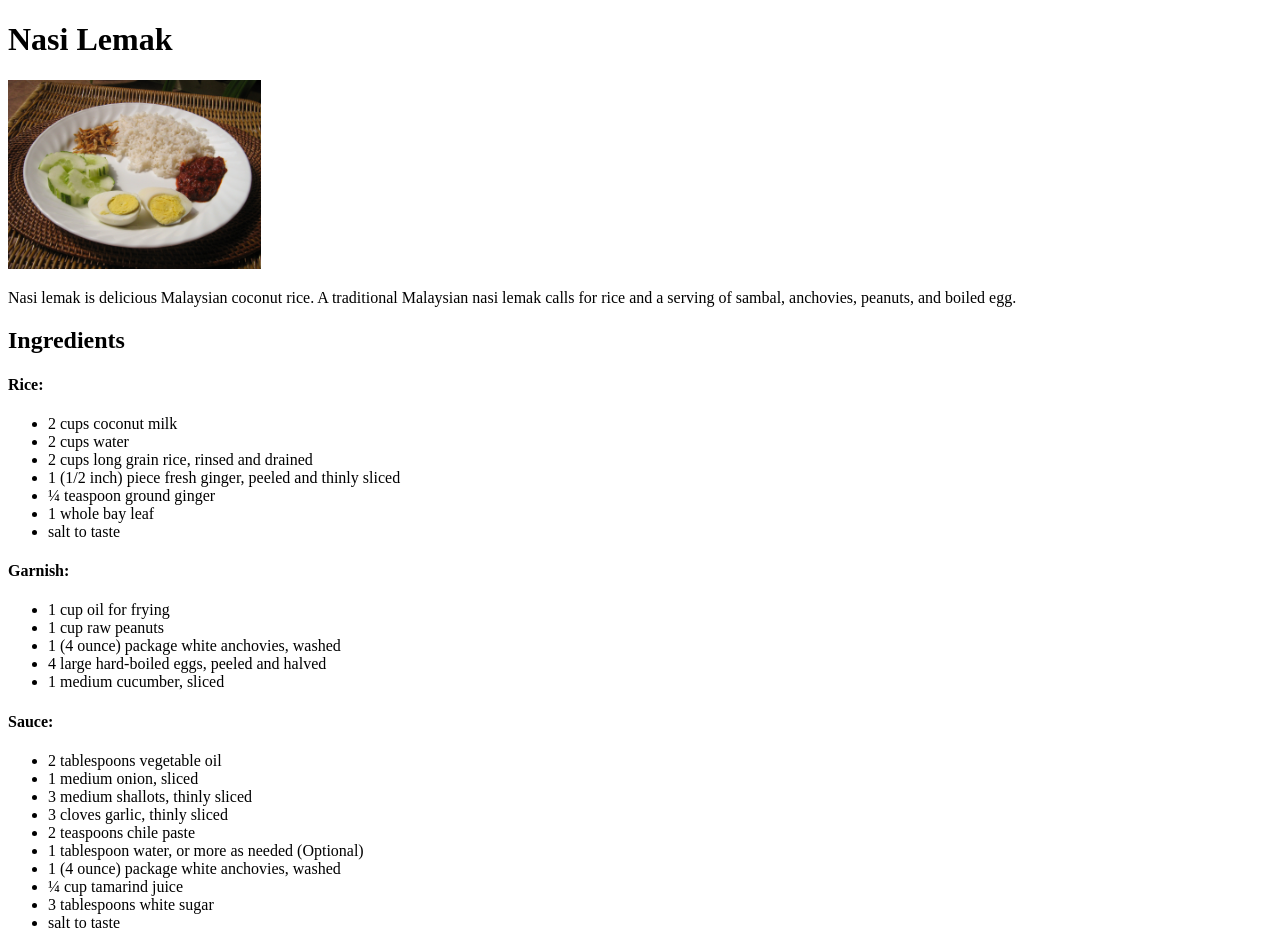
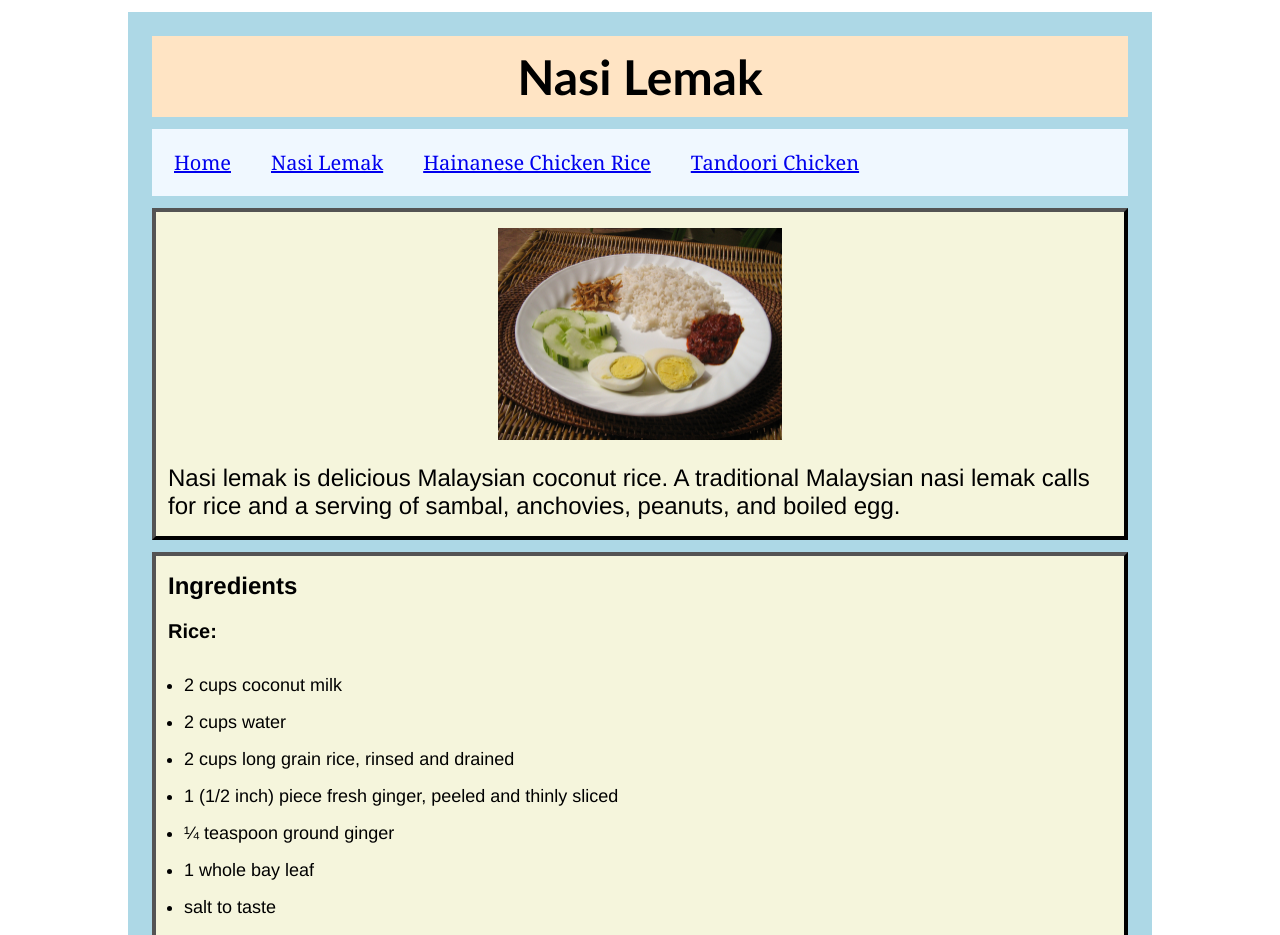
Before and after one commit to NuttyNut2299/odin-recipes, a plain HTML site: page recipes/nasi-lemak.html in a window 1280 px wide. Shown: the top 935 px of the page. Drawn offline with Linux system fonts and the light colour scheme.

Commit message:
Add simple css styling to nasi-lemak.html

```diff
--- a/recipes/nasi-lemak.html
+++ b/recipes/nasi-lemak.html
@@ -4,20 +4,32 @@
     <meta charset="UTF-8">
     <meta name="viewport" content="width=device-width, initial-scale=1.0">
     <title>Nasi Lemak</title>
+    <link rel="stylesheet" href="../style.css">
 </head>
 <body>
-    <h1>Nasi Lemak</h1>
+    <div class="background">
+        <h1 class="title">Nasi Lemak</h1>
 
-    <img src="./images/nasi-lemak.jpg" alt="Nasi Lemak" width="20%" height="20%">
+        <div class="top-bar">
+        <ul>
+            <li class="top-bar-list"><a href="../index.html">Home</a></li>
+            <li class="top-bar-list"><a href="nasi-lemak.html">Nasi Lemak</a></li>
+            <li class="top-bar-list"><a href="chicken-rice.html">Hainanese Chicken Rice</a></li>
+            <li class="top-bar-list"><a href="tandoori-chicken.html">Tandoori Chicken</a></li>
+        </ul>
+        </div>
 
-    <br>
+        <div class="body-background">
+            <img src="./images/nasi-lemak.jpg" alt="Nasi Lemak" width="30%" height="30%">
 
             <p>Nasi lemak is delicious Malaysian coconut rice. A traditional Malaysian nasi lemak calls for rice and a serving of sambal, anchovies, peanuts, and boiled egg. </p>
+        </div>
 
+        <div class="body-background">
         <h2>Ingredients</h2>
 
         <h4>Rice:</h4>
-    <ul>
+            <ul class="bullet-listing">
                 <li>2 cups coconut milk</li>
                 <li>2 cups water</li>
                 <li>2 cups long grain rice, rinsed and drained</li>
@@ -28,7 +40,7 @@
             </ul>
 
             <h4>Garnish:</h4>
-    <ul>
+            <ul class="bullet-listing">
                 <li>1 cup oil for frying</li>
                 <li>1 cup raw peanuts</li>
                 <li>1 (4 ounce) package white anchovies, washed</li>
@@ -37,7 +49,7 @@
             </ul>
 
             <h4>Sauce:</h4>
-    <ul>
+            <ul class="bullet-listing">
                 <li>2 tablespoons vegetable oil</li>
                 <li>1 medium onion, sliced</li>
                 <li>3 medium shallots, thinly sliced</li>
@@ -49,7 +61,8 @@
                 <li>3 tablespoons white sugar</li>
                 <li>salt to taste</li>
             </ul>
-
+        </div>
+        <div class="body-background">
             <h2>Steps</h2>
             <ol>
                 <li>Gather all ingredients. </li>
@@ -62,7 +75,7 @@
                 <li>Stir in anchovies and cook for 5 minutes. Stir in tamarind juice, sugar, and salt; simmer until sauce is thick, about 5 minutes. </li>
                 <li>Ladle warm rice into bowls. Top with warm sauce, then top with peanuts, fried anchovies, hard-boiled eggs, and cucumber. </li>
             </ol>
-
-    <a href="../index.html">Home</a>
+        </div>
+    </div>
 </body>
 </html>
--- a/style.css
+++ b/style.css
@@ -9,7 +9,39 @@ body {
 ul {
     padding: 0;
     list-style-type: none;
-    overflow: hidden;
+}
+
+img {
+    display: block;
+    margin: 0 auto 0 auto;
+    padding: 12px 0 0 0;
+}
+
+p {
+    font-family: 'Helvetica', sans-serif;
+    font-size: 24px;
+    margin: 24px auto 12px auto;
+}
+
+h2, h4, li {
+    font-family: 'Helvetica', sans-serif;
+    padding: 8px 0 8px 0;
+}
+
+h2, h4 {
+    margin: 4px auto 4px auto;
+}
+
+h2 {
+    font-size: 24px;
+}
+
+h4 {
+    font-size: 20px;
+}
+
+li {
+    font-size: 18px;
 }
 
 .background {
@@ -21,6 +53,7 @@ ul {
 
 .title {
     background-color: bisque;
+    margin: 12px auto 12px auto;
     padding: 12px;
     text-align: center;
     font-family: "Gill Sans", sans-serif;
@@ -29,6 +62,7 @@ ul {
 
 .top-bar {
     background-color: aliceblue;
+    margin: 12px auto 12px auto;
     padding: 4px;
 }
 
@@ -39,3 +73,15 @@ ul {
     font-size: 20px;
     font-family: "Georgia", serif;
 }
+
+.body-background {
+    background-color: beige;
+    padding: 4px 12px;
+    border: outset 4px black;
+    margin: 4px auto 12px auto;
+}
+
+.bullet-listing{
+    list-style-type: disc !important;
+    padding: 0 0 0 16px;
+}
```
Lines whose indentation alone changed are shown as unchanged.
